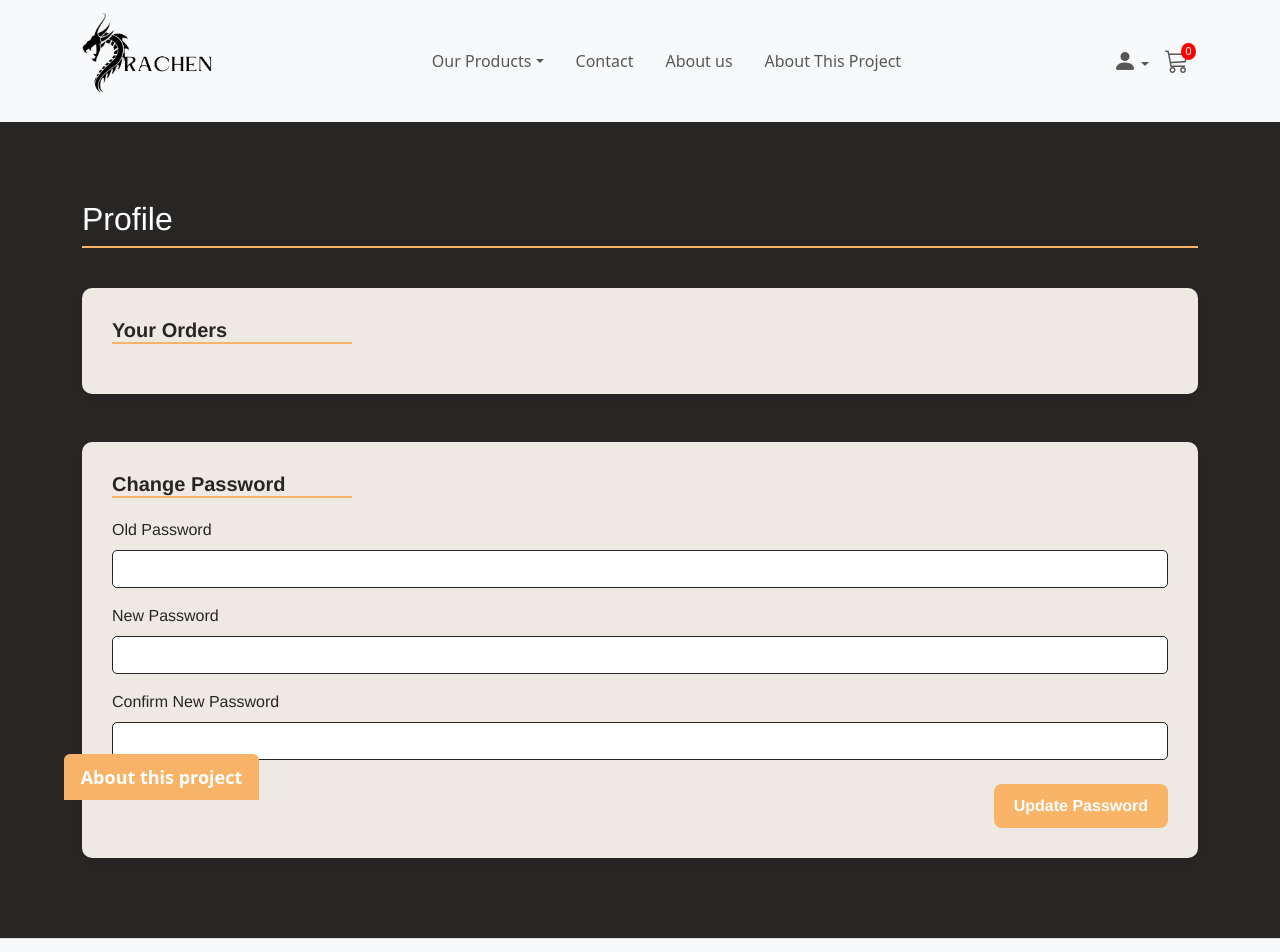
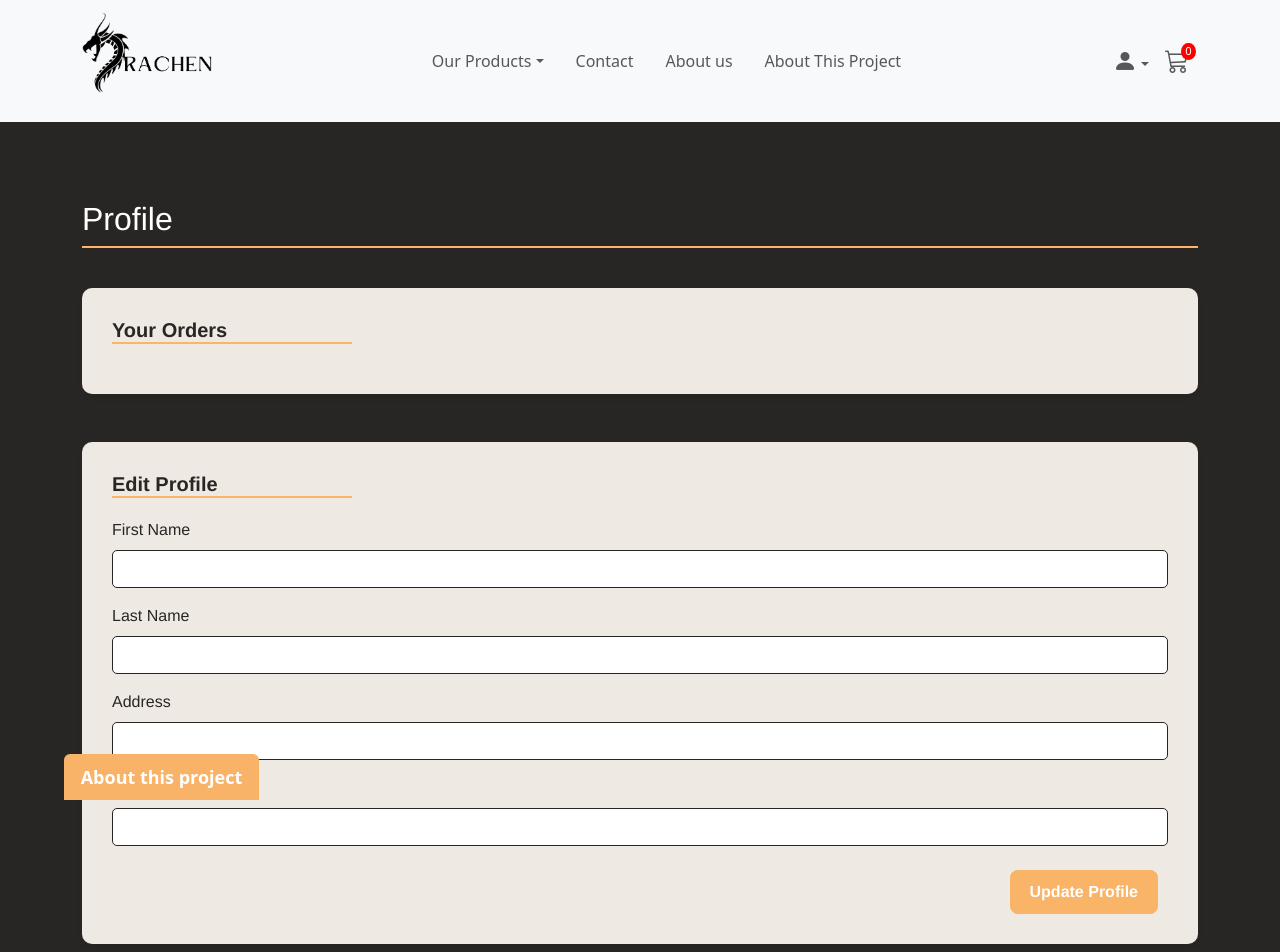
Before and after one commit to MicaelaChans/e-commerce-Front, a React (Vite) app: page /profile in a window 1280 px wide. Shown: the top 952 px of the page. Built offline with nearby package versions, Linux system fonts and the light colour scheme.

Commit message:
profile terminado front

```diff
--- a/src/components/Login.jsx
+++ b/src/components/Login.jsx
@@ -1,5 +1,5 @@
 import React from "react";
-import { useState } from "react";
+import { useState, useEffect } from "react";
 import axios from "axios";
 import { useDispatch } from "react-redux";
 import { login } from "../redux/userSlice";
@@ -14,6 +14,13 @@ function Login() {
   const [password, setPassword] = useState("");
   const dispatch = useDispatch();
   const navigate = useNavigate();
+
+  useEffect(() => {
+    if (localStorage.getItem('showDeletionToast') === 'true') {
+        toast.success("Account deleted successfully.");
+        localStorage.removeItem('showDeletionToast');
+    }
+}, []);
 
   const handleSubmit = async (e) => {
     e.preventDefault();
--- a/src/components/Profile.jsx
+++ b/src/components/Profile.jsx
@@ -3,18 +3,54 @@ import axios from "axios";
 import Footer from "./partials/Footer";
 import { useSelector } from "react-redux";
 import { ToastContainer, toast } from "react-toastify";
+import { Modal, Button } from "react-bootstrap";
 import "../styles/Profile.css";
+import { useNavigate } from "react-router-dom";
 
 function Profile() {
+  const navigate = useNavigate();
   const [oldPassword, setOldPassword] = useState("");
   const [newPassword, setNewPassword] = useState("");
   const [confirmPassword, setConfirmPassword] = useState("");
   const [orders, setOrders] = useState([]);
+  const [showDeleteModal, setShowDeleteModal] = useState(false);
+  const [editedUser, setEditedUser] = useState({
+    firstname: "",
+    lastname: "",
+    address: "",
+    email: "",
+  });
 
   const user = useSelector((state) => state.user);
 
   useEffect(() => {
+    const fetchUserDetails = async () => {
+      try {
+        const response = await axios.get(
+          `http://localhost:8000/users/${user.id}`
+        );
+        const detailedUser = response.data;
+        if (detailedUser) {
+          const {
+            firstname = "",
+            lastname = "",
+            address = "",
+            email = user.email,
+          } = detailedUser;
+          setEditedUser({ firstname, lastname, address, email });
+        } else {
+          toast.error(
+            "Failed to load user details. Response data is missing or undefined."
+          );
+        }
+      } catch (error) {
+        toast.error("Error fetching user details. Please try again.");
+      }
+    };
+
     if (user) {
+      fetchUserDetails();
+
       axios
         .get(`http://localhost:8000/users/${user.id}/orders`)
         .then((response) => {
@@ -64,29 +100,108 @@ function Profile() {
     }
   };
 
+  const handleInputChange = (e) => {
+    const { name, value } = e.target;
+    setEditedUser((prevState) => ({
+      ...prevState,
+      [name]: value,
+    }));
+  };
+
+  const handleUpdateProfile = async () => {
+    try {
+      await axios.patch(`http://localhost:8000/users/${user.id}`, editedUser);
+      toast.success("Profile updated successfully.");
+    } catch (error) {
+      toast.error("Error updating profile. Please try again.");
+    }
+  };
+
+  const handleDeleteAccount = async () => {
+    try {
+      await axios.delete(`http://localhost:8000/users/${user.id}`);
+      localStorage.setItem("showDeletionToast", "true");
+      navigate("/login");
+    } catch (error) {
+      toast.error("Error deleting account. Please try again.");
+    }
+  };
+
   return (
     <>
       <div className="profile-section">
         <div className="container">
           <div className="header-profile d-flex justify-content-between align-items-center">
             <h2>Profile</h2>
-            <small>{user ? user.email : ""}</small>
+            <small className="fs-6">{user ? user.email : ""}</small>
           </div>
 
           <div className="orders-section section-content mb-5">
             <h3>Your Orders</h3>
             <ul className="list-group">
-  {orders.map(order => (
-    <li key={order._id} className="list-group-item">
-      <strong>Order ID:</strong> {order._id}<br />
-      <strong>Date:</strong> {new Date(order.createdAt).toLocaleString()}<br />
-      <strong>Status:</strong> {order.state}<br />
-      <strong>Number of Products:</strong> {order.products.length}<br />
-    </li>
-  ))}
-</ul>
+              {orders.map((order) => (
+                <li key={order._id} className="list-group-item">
+                  <strong>Order ID:</strong> {order._id}
+                  <br />
+                  <strong>Date:</strong>{" "}
+                  {new Date(order.createdAt).toLocaleString()}
+                  <br />
+                  <strong>Status:</strong> {order.state}
+                  <br />
+                  <strong>Number of Products:</strong> {order.products.length}
+                  <br />
+                </li>
+              ))}
+            </ul>
           </div>
-
+          <div className="edit-profile-section my-5 section-content">
+            <h3>Edit Profile</h3>
+            <div className="mb-3">
+              <label className="form-label">First Name</label>
+              <input
+                type="text"
+                className="form-control"
+                name="firstname"
+                value={editedUser.firstname}
+                onChange={handleInputChange}
+              />
+            </div>
+            <div className="mb-3">
+              <label className="form-label">Last Name</label>
+              <input
+                type="text"
+                className="form-control"
+                name="lastname"
+                value={editedUser.lastname}
+                onChange={handleInputChange}
+              />
+            </div>
+            <div className="mb-3">
+              <label className="form-label">Address</label>
+              <input
+                type="text"
+                className="form-control"
+                name="address"
+                value={editedUser.address}
+                onChange={handleInputChange}
+              />
+            </div>
+            <div className="mb-3">
+              <label className="form-label">Email</label>
+              <input
+                type="email"
+                className="form-control"
+                name="email"
+                value={editedUser.email}
+                onChange={handleInputChange}
+              />
+            </div>
+            <div className="d-flex justify-content-end mt-4">
+              <button onClick={handleUpdateProfile} className="btn btn-primary">
+                Update Profile
+              </button>
+            </div>
+          </div>
           <div className="change-password-section section-content">
             <h3>Change Password</h3>
             <form onSubmit={handleChangePassword}>
@@ -128,7 +243,41 @@ function Profile() {
             </form>
           </div>
           <ToastContainer position="top-right" />
+
+          <div className="d-flex justify-content-end mt-5">
+            <button
+              onClick={() => setShowDeleteModal(true)}
+              className="btn btn-danger ml-2 mt-4"
+            >
+              Delete Account
+            </button>
+          </div>
         </div>
+
+        <Modal
+          className="d-flex justify-content-center align-items-center"
+          show={showDeleteModal}
+          onHide={() => setShowDeleteModal(false)}
+        >
+          <Modal.Header closeButton>
+            <Modal.Title>Confirm Account Deletion</Modal.Title>
+          </Modal.Header>
+          <Modal.Body>
+            Are you sure you want to delete your account? This action cannot be
+            undone.
+          </Modal.Body>
+          <Modal.Footer>
+            <Button
+              variant="secondary"
+              onClick={() => setShowDeleteModal(false)}
+            >
+              Close
+            </Button>
+            <Button variant="danger" onClick={handleDeleteAccount}>
+              Delete Account
+            </Button>
+          </Modal.Footer>
+        </Modal>
       </div>
       <Footer />
     </>
--- a/src/styles/Profile.css
+++ b/src/styles/Profile.css
@@ -75,3 +75,27 @@ input.form-control {
     border: 1px solid #282624;
     border-radius: 5px;
 }
+.edit-profile-section .form-label {
+    color: #282624;
+    font-weight: 500;
+}
+
+.edit-profile-section button {
+    background-color: #f9b468;
+    border: none;
+    padding: 10px 20px;
+    border-radius: 8px;
+    color: #fff;
+    transition: background-color 0.35s ease;
+    font-weight: 600;
+    margin-right: 10px;
+}
+
+.edit-profile-section button:hover {
+    background-color: #ba8347;
+}
+
+.edit-profile-section h3 {
+    border-bottom: 2px solid #FDB467;
+    width: 15rem;
+}
```
